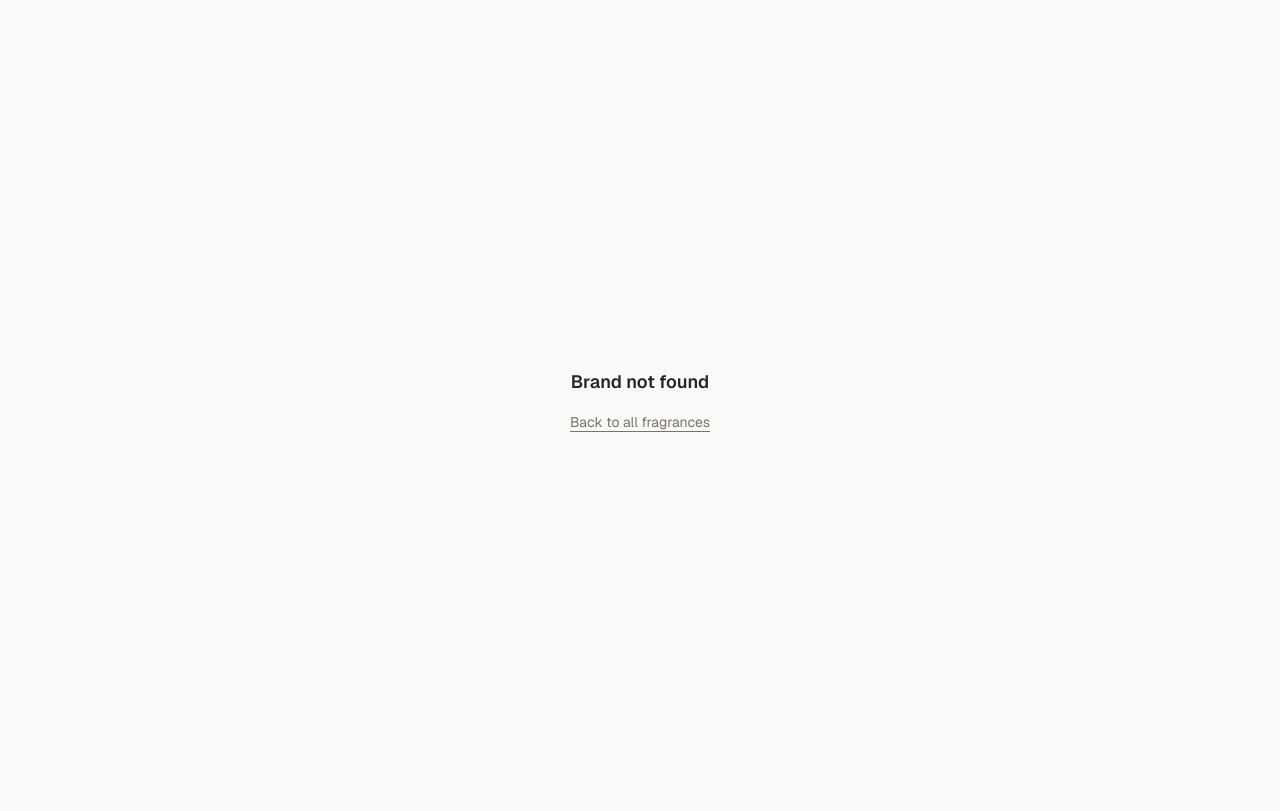
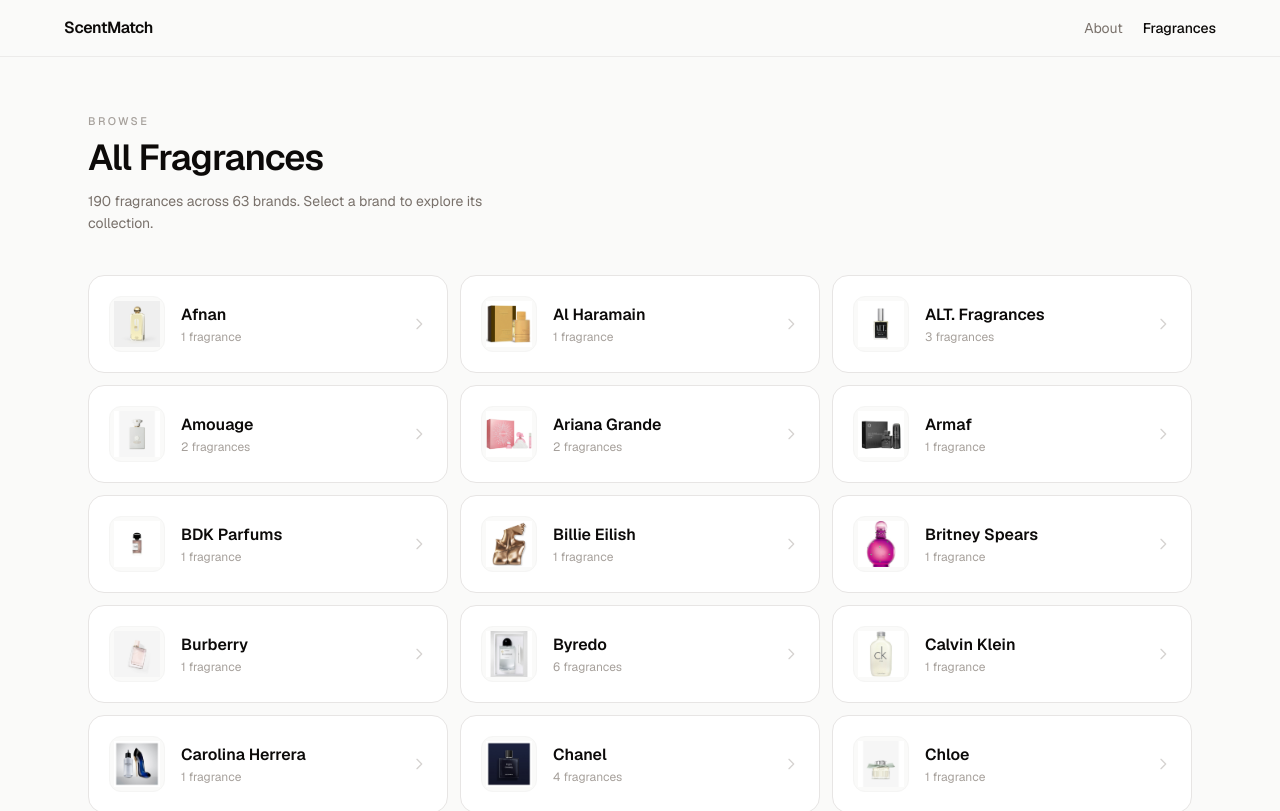
Before and after one commit to xicheng27/testfragtest, a Next.js app: page /fragrances in a window 1280 px wide. Before the commit this address had no page. Shown: the top 811 px of the page. Built offline with nearby package versions, Linux system fonts and the light colour scheme.

Commit message:
Refactor FragrancePage component and improve layout
Refactor FragrancePage to FragrancesPage, updating brand handling and layout.

```diff
--- a/app/fragrances/page.tsx
+++ b/app/fragrances/page.tsx
@@ -1,44 +1,31 @@
 'use client';
-import { use, useMemo } from 'react';
+import { useMemo } from 'react';
+import Image from 'next/image';
 import Link from 'next/link';
 import { motion } from 'framer-motion';
 import { fragrances } from '@/lib/fragrances';
-import FragranceCard from '@/components/FragranceCard';
 
 const container = {
   hidden: {},
-  show: { transition: { staggerChildren: 0.06 } },
+  show: { transition: { staggerChildren: 0.045 } },
 };
 
 const item = {
-  hidden: { opacity: 0, y: 20 },
-  show: { opacity: 1, y: 0, transition: { duration: 0.35, ease: 'easeOut' } },
+  hidden: { opacity: 0, y: 18 },
+  show: { opacity: 1, y: 0, transition: { duration: 0.32, ease: 'easeOut' } },
 };
 
-export default function BrandPage({ params }: { params: Promise<{ brand: string }> }) {
-  const { brand: brandSlug } = use(params);
-
-  const { brandName, brandFragrances } = useMemo(() => {
-    const decoded = decodeURIComponent(brandSlug);
-    const matched = fragrances.filter(
-      f => f.brand.toLowerCase().replace(/\s+/g, '-') === decoded
-    );
-    return {
-      brandName: matched[0]?.brand ?? decoded,
-      brandFragrances: matched,
-    };
-  }, [brandSlug]);
-
-  if (brandFragrances.length === 0) {
-    return (
-      <div className="flex min-h-screen flex-col items-center justify-center gap-4 bg-stone-50 px-4 text-center">
-        <p className="text-lg font-semibold text-stone-800">Brand not found</p>
-        <Link href="/fragrances" className="text-sm text-stone-500 underline underline-offset-4 hover:text-stone-800">
-          Back to all fragrances
-        </Link>
-      </div>
-    );
-  }
+export default function FragrancesPage() {
+  const brands = useMemo(() => {
+    const map = new Map<string, typeof fragrances>();
+    for (const f of fragrances) {
+      if (!map.has(f.brand)) map.set(f.brand, []);
+      map.get(f.brand)!.push(f);
+    }
+    return Array.from(map.entries())
+      .sort((a, b) => a[0].localeCompare(b[0]))
+      .map(([brand, list]) => ({ brand, count: list.length, sample: list[0] }));
+  }, []);
 
   return (
     <motion.div
@@ -53,30 +40,18 @@
             ScentMatch
           </Link>
           <div className="flex items-center gap-3 sm:gap-5">
-            <Link href="/fragrances" className="text-sm text-stone-500 transition-colors hover:text-stone-800">Fragrances</Link>
             <Link href="/about" className="text-sm text-stone-500 transition-colors hover:text-stone-800">About</Link>
+            <span className="text-sm font-medium text-stone-950">Fragrances</span>
           </div>
         </div>
       </header>
 
       <main className="mx-auto max-w-6xl px-4 py-10 sm:px-6 sm:py-14">
-        <div className="mb-3">
-          <Link
-            href="/fragrances"
-            className="inline-flex items-center gap-1.5 text-sm text-stone-400 transition-colors hover:text-stone-700"
-          >
-            <svg className="h-3.5 w-3.5" fill="none" stroke="currentColor" viewBox="0 0 24 24" aria-hidden="true">
-              <path strokeLinecap="round" strokeLinejoin="round" strokeWidth={2} d="M15 19l-7-7 7-7" />
-            </svg>
-            All brands
-          </Link>
-        </div>
-
         <div className="mb-10">
-          <p className="text-[11px] font-medium uppercase tracking-[0.22em] text-stone-400">Brand</p>
-          <h1 className="mt-2 text-3xl font-semibold tracking-tight text-stone-950 sm:text-4xl">{brandName}</h1>
-          <p className="mt-3 text-sm text-stone-500">
-            {brandFragrances.length} {brandFragrances.length === 1 ? 'fragrance' : 'fragrances'}
+          <p className="text-[11px] font-medium uppercase tracking-[0.22em] text-stone-400">Browse</p>
+          <h1 className="mt-2 text-3xl font-semibold tracking-tight text-stone-950 sm:text-4xl">All Fragrances</h1>
+          <p className="mt-3 max-w-md text-sm leading-relaxed text-stone-500">
+            {fragrances.length} fragrances across {brands.length} brands. Select a brand to explore its collection.
           </p>
         </div>
 
@@ -84,13 +59,43 @@
           variants={container}
           initial="hidden"
           animate="show"
-          className="flex flex-col gap-6"
+          className="grid gap-3 sm:grid-cols-2 lg:grid-cols-3"
         >
-          {brandFragrances.map(fragrance => (
-            <motion.div key={fragrance.id} variants={item}>
-              <FragranceCard fragrance={fragrance} />
-            </motion.div>
-          ))}
+          {brands.map(({ brand, count, sample }) => {
+            const slug = encodeURIComponent(brand.toLowerCase().replace(/\s+/g, '-'));
+            return (
+              <motion.div key={brand} variants={item}>
+                <Link
+                  href={`/fragrances/${slug}`}
+                  className="group flex items-center gap-4 rounded-2xl border border-stone-200 bg-white p-4 transition-all hover:border-stone-300 hover:shadow-sm sm:p-5"
+                >
+                  <div className="relative h-14 w-14 shrink-0 overflow-hidden rounded-xl border border-stone-100 bg-stone-50">
+                    <Image
+                      src={sample.imageUrl || '/images/products/fallback.svg'}
+                      alt=""
+                      fill
+                      className="object-contain p-1"
+                      aria-hidden="true"
+                    />
+                  </div>
+                  <div className="min-w-0 flex-1">
+                    <p className="truncate font-semibold text-stone-950 transition-colors group-hover:text-stone-700">
+                      {brand}
+                    </p>
+                    <p className="mt-0.5 text-xs text-stone-400">
+                      {count} {count === 1 ? 'fragrance' : 'fragrances'}
+                    </p>
+                  </div>
+                  <svg
+                    className="h-4 w-4 shrink-0 text-stone-300 transition-colors group-hover:text-stone-500"
+                    fill="none" stroke="currentColor" viewBox="0 0 24 24" aria-hidden="true"
+                  >
+                    <path strokeLinecap="round" strokeLinejoin="round" strokeWidth={2} d="M9 5l7 7-7 7" />
+                  </svg>
+                </Link>
+              </motion.div>
+            );
+          })}
         </motion.div>
       </main>
     </motion.div>
```
